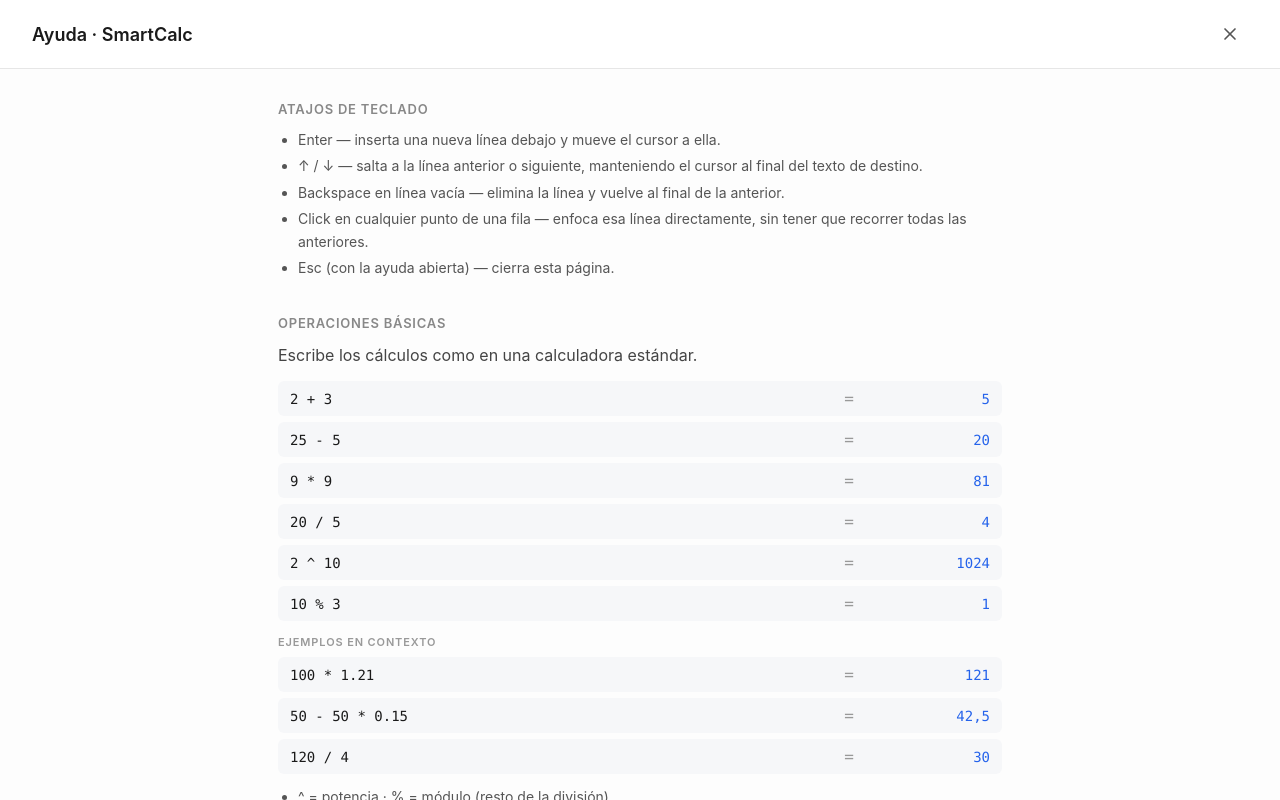
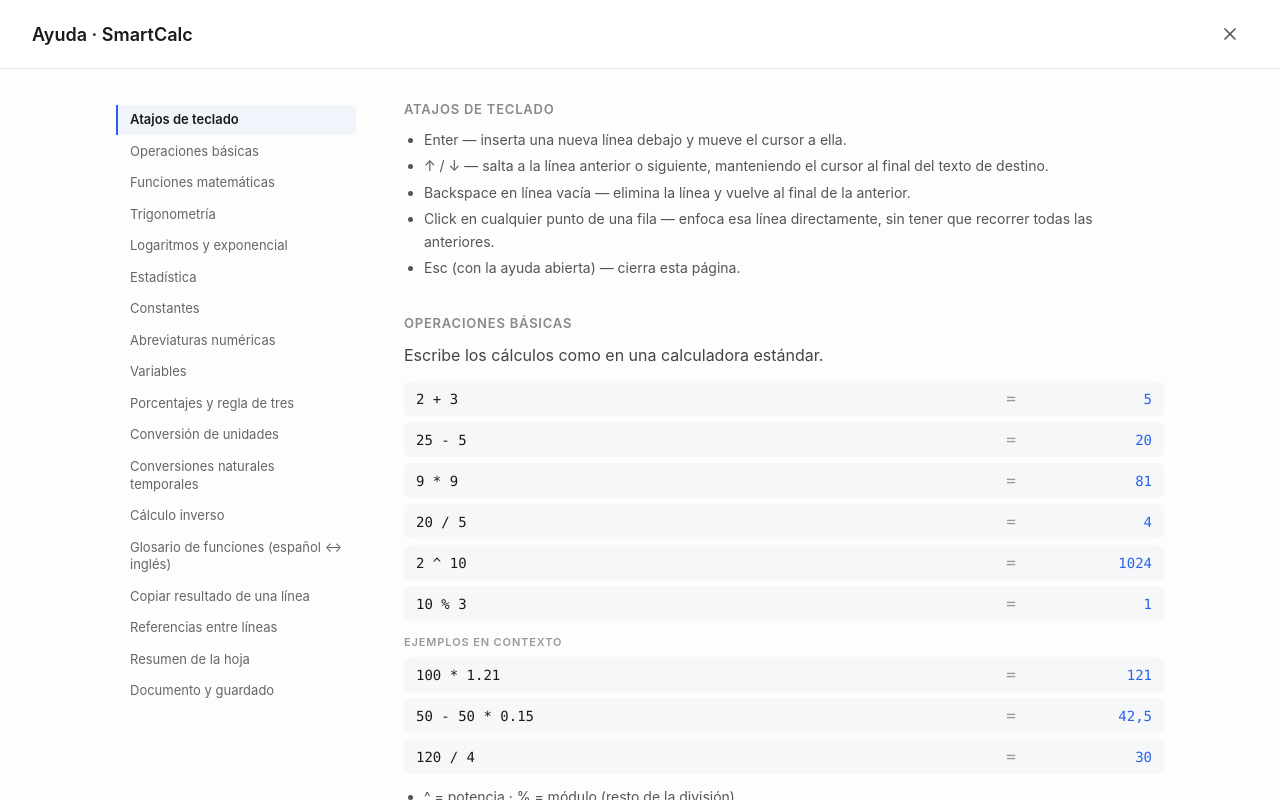
Before and after one commit to rafarq/SmartCalc, a React (Vite) app: page / in a window 1280 px wide. Both pictures are taken after a click on the button 1132 px from the left and 26 px from the top of the page. Built offline with nearby package versions, Linux system fonts and the light colour scheme.

Commit message:
feat(help): índice flotante con secciones a la izquierda en pantallas grandes

```diff
--- a/src/components/HelpPage.tsx
+++ b/src/components/HelpPage.tsx
@@ -1,5 +1,14 @@
-import { useEffect } from 'react';
+import { useEffect, useRef, useState } from 'react';
 import { CloseIcon } from './icons';
+
+function slugify(s: string): string {
+  return s
+    .normalize('NFD')
+    .replace(/[̀-ͯ]/g, '')
+    .toLowerCase()
+    .replace(/[^a-z0-9]+/g, '-')
+    .replace(/^-|-$/g, '');
+}
 
 type Props = { onClose: () => void };
 
@@ -396,6 +405,9 @@
 ];
 
 export function HelpPage({ onClose }: Props) {
+  const contentRef = useRef<HTMLDivElement>(null);
+  const [activeId, setActiveId] = useState<string>(() => slugify(SECTIONS[0].title));
+
   useEffect(() => {
     const onKey = (e: KeyboardEvent) => {
       if (e.key === 'Escape') onClose();
@@ -403,6 +415,30 @@
     window.addEventListener('keydown', onKey);
     return () => window.removeEventListener('keydown', onKey);
   }, [onClose]);
+
+  useEffect(() => {
+    const root = contentRef.current;
+    if (!root) return;
+    const observer = new IntersectionObserver(
+      (entries) => {
+        const visible = entries
+          .filter((e) => e.isIntersecting)
+          .sort((a, b) => a.target.getBoundingClientRect().top - b.target.getBoundingClientRect().top);
+        if (visible.length > 0) setActiveId(visible[0].target.id);
+      },
+      { root, rootMargin: '0px 0px -70% 0px', threshold: 0 },
+    );
+    SECTIONS.forEach((sec) => {
+      const el = document.getElementById(slugify(sec.title));
+      if (el) observer.observe(el);
+    });
+    return () => observer.disconnect();
+  }, []);
+
+  const scrollTo = (id: string) => {
+    setActiveId(id);
+    document.getElementById(id)?.scrollIntoView({ behavior: 'smooth', block: 'start' });
+  };
 
   return (
     <div className="help-page" role="dialog" aria-modal="true" aria-labelledby="help-title">
@@ -412,9 +448,31 @@
           <CloseIcon size={20} />
         </button>
       </header>
-      <div className="help-content">
+      <div className="help-content" ref={contentRef}>
+        <nav className="help-toc" aria-label="Índice de secciones">
+          <ul>
+            {SECTIONS.map((sec) => {
+              const id = slugify(sec.title);
+              return (
+                <li key={id}>
+                  <a
+                    href={`#${id}`}
+                    className={`help-toc-link${activeId === id ? ' active' : ''}`}
+                    onClick={(e) => {
+                      e.preventDefault();
+                      scrollTo(id);
+                    }}
+                  >
+                    {sec.title}
+                  </a>
+                </li>
+              );
+            })}
+          </ul>
+        </nav>
+        <div className="help-main">
         {SECTIONS.map((sec) => (
-          <section key={sec.title} className="help-section">
+          <section key={sec.title} id={slugify(sec.title)} className="help-section">
             <h2 className="help-section-title">{sec.title}</h2>
             {sec.description && <p className="help-section-desc">{sec.description}</p>}
             {sec.examples && (
@@ -484,6 +542,7 @@
         <footer className="help-footer">
           Pulsa <kbd>Esc</kbd> o el botón de cerrar para volver a la calculadora.
         </footer>
+        </div>
       </div>
     </div>
   );
--- a/src/styles/app.css
+++ b/src/styles/app.css
@@ -285,9 +285,61 @@
   flex: 1;
   overflow-y: auto;
   padding: 32px 48px 64px;
-  max-width: 820px;
   width: 100%;
-  margin: 0 auto;
+  display: grid;
+  grid-template-columns: 240px minmax(0, 760px);
+  gap: 48px;
+  justify-content: center;
+  align-items: start;
+}
+.help-toc {
+  position: sticky;
+  top: 0;
+  max-height: calc(100vh - 80px);
+  overflow-y: auto;
+  padding-top: 4px;
+}
+.help-toc ul {
+  list-style: none;
+  margin: 0;
+  padding: 0;
+  display: flex;
+  flex-direction: column;
+  gap: 2px;
+}
+.help-toc-link {
+  display: block;
+  padding: 6px 12px;
+  border-left: 2px solid transparent;
+  color: #666;
+  text-decoration: none;
+  font-size: 13px;
+  line-height: 1.35;
+  border-radius: 0 4px 4px 0;
+  transition: color 0.12s ease, background-color 0.12s ease, border-color 0.12s ease;
+}
+.help-toc-link:hover {
+  color: #1a1a1a;
+  background: #f6f7f9;
+}
+.help-toc-link.active {
+  color: #1a1a1a;
+  font-weight: 600;
+  border-left-color: #2563eb;
+  background: #f1f5fb;
+}
+.help-main {
+  min-width: 0;
+}
+@media (max-width: 960px) {
+  .help-content {
+    display: block;
+    max-width: 820px;
+    margin: 0 auto;
+  }
+  .help-toc {
+    display: none;
+  }
 }
 .help-section {
   margin-bottom: 36px;
```
